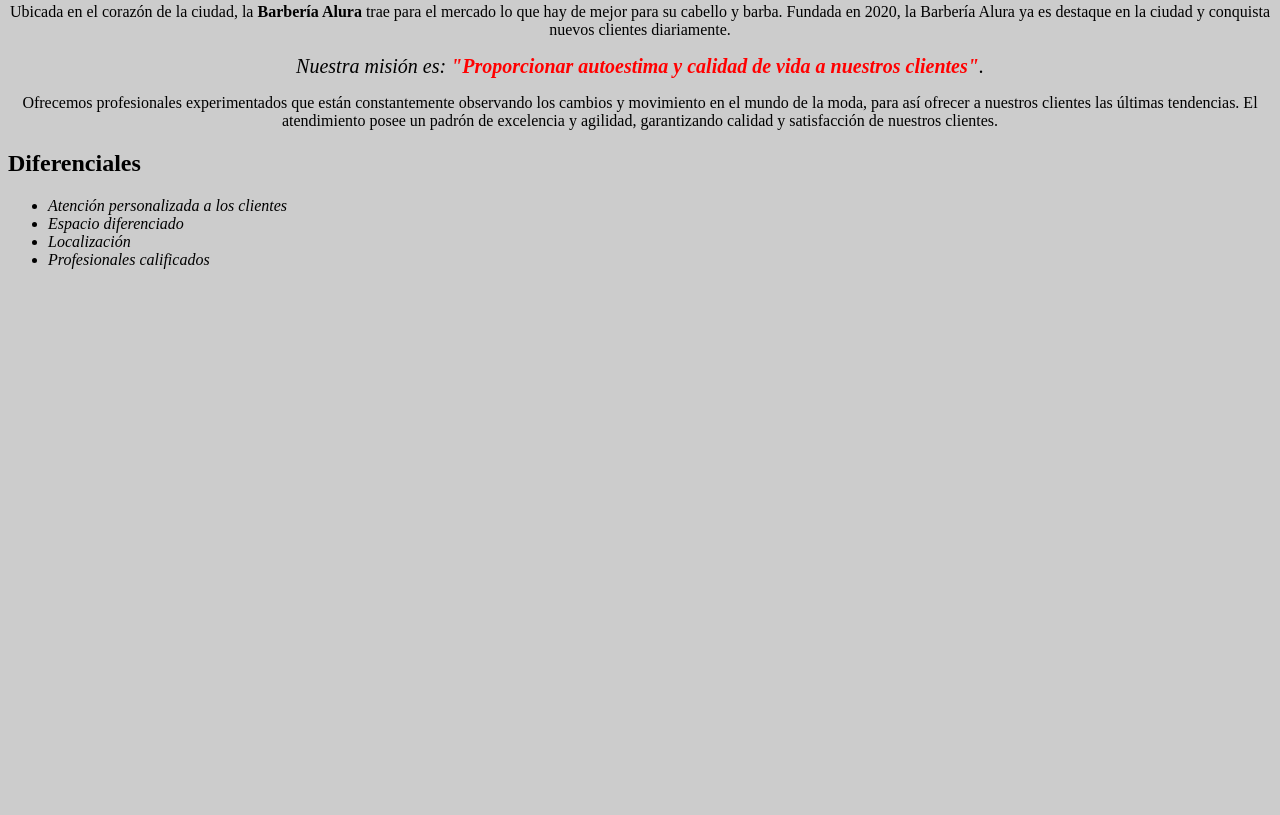
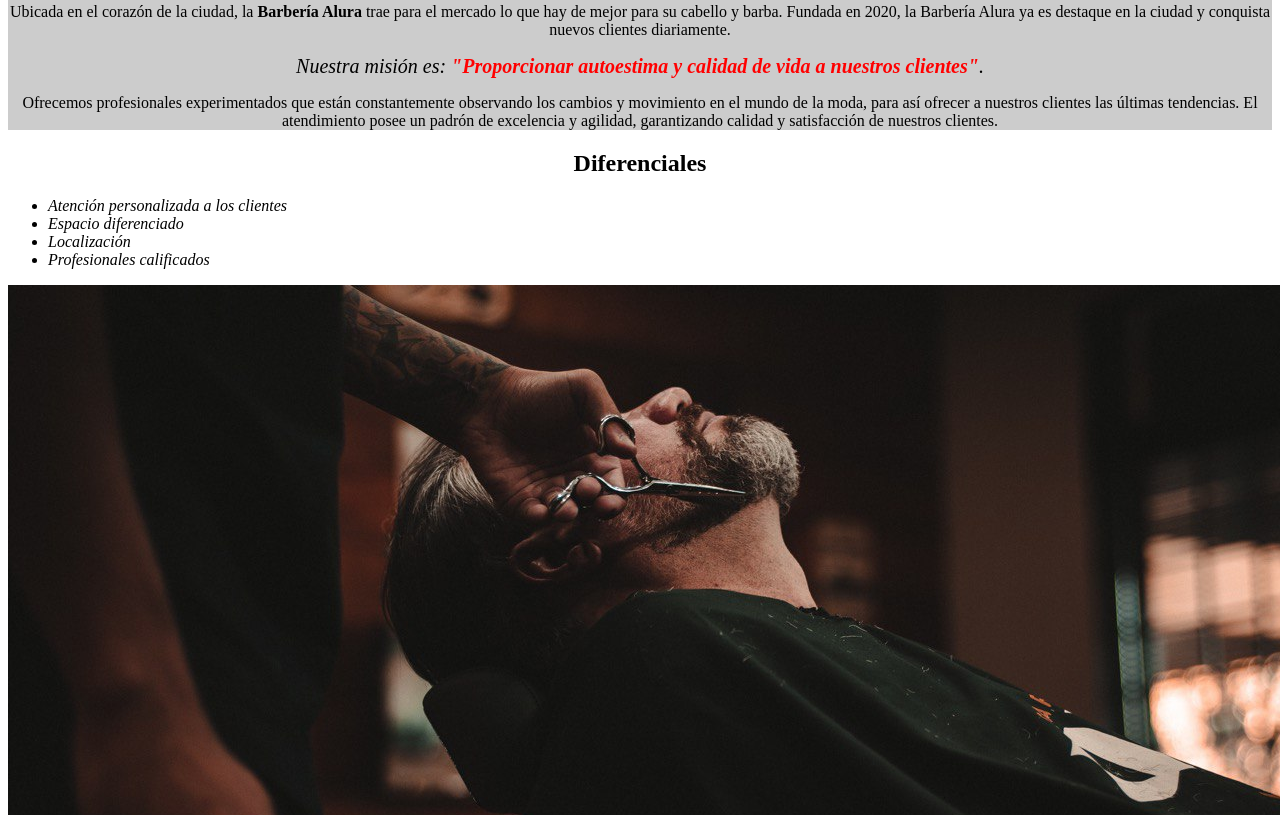
Before and after one commit to carlos2010maciel/HTML5-y-CSS3-parte1-mi-primera-web, a plain HTML site: page index.html in a window 1280 px wide. Shown: the part 563-1378 px from the top of the page. Before the commit the page ends 848 px from the top, so only its background shows below. Drawn offline with Linux system fonts and the light colour scheme.

Commit message:
Agrego divisores de contenido
Agrego div para dividir el contenido y aplico CSS

```diff
--- a/index.html
+++ b/index.html
@@ -13,6 +13,7 @@
 
     <img id="banner" src="img/banner/banner.jpg" alt="imagen que muestra dos sillones de una barbería">
 
+    <div class="principal">
         <h1>la Barbería Alura</h1>
 
         <p>
@@ -33,7 +34,9 @@
             clientes las últimas tendencias. El atendimiento posee un padrón de excelencia
             y agilidad, garantizando calidad y satisfacción de nuestros clientes.
         </p>
+    </div>
 
+    <div class="diferenciales">
         <h2>Diferenciales</h2>
 
         <ul>
@@ -43,6 +46,9 @@
             <li class="items">Profesionales calificados</li>
         </ul>
 
+        <img src="/img/diferenciales/diferenciales.jpg" alt="un barbero trabajando">
+    </div>
+
 </body>
 
 </html>
--- a/style.css
+++ b/style.css
@@ -1,9 +1,13 @@
 body{
-    background-color: #cccccc;
+
 }
 
 #banner{
     width: 100%;
+}
+
+.principal{
+    background-color: #cccccc;
 }
 
 h1{
@@ -22,6 +26,14 @@ em strong{
     font-size: 20px;
 }
 
+.diferenciales{
+    background-color: #ffffff;
+}
+
+h2{
+    text-align: center;
+}
+
 .items{
     font-style: italic;
 }
```
Lines whose indentation alone changed are shown as unchanged.
